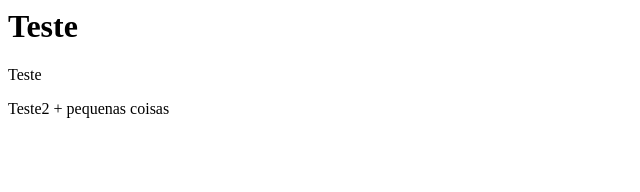
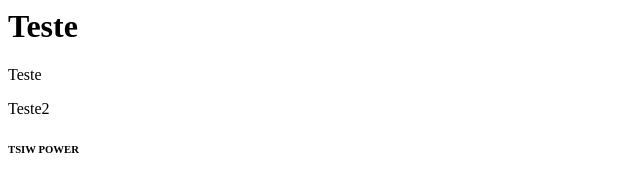
Before and after one commit to EmSousa/LearningWEB, a plain HTML site: page index.html in a window 1280 px wide. Shown: the whole page, without its empty margins (0-640 px from the left). Drawn offline with Linux system fonts and the light colour scheme.

Commit message:
Alterações no código

```diff
--- a/index.html
+++ b/index.html
@@ -1,5 +1,6 @@
 <html>
     <h1>Teste</h1>
     <p>Teste</p>
-    <p>Teste2 + pequenas coisas</p>
+    <p>Teste2</p>
+    <h6>TSIW POWER</h6>
 </html>
```
Also changed, not shown: 1 other file.
